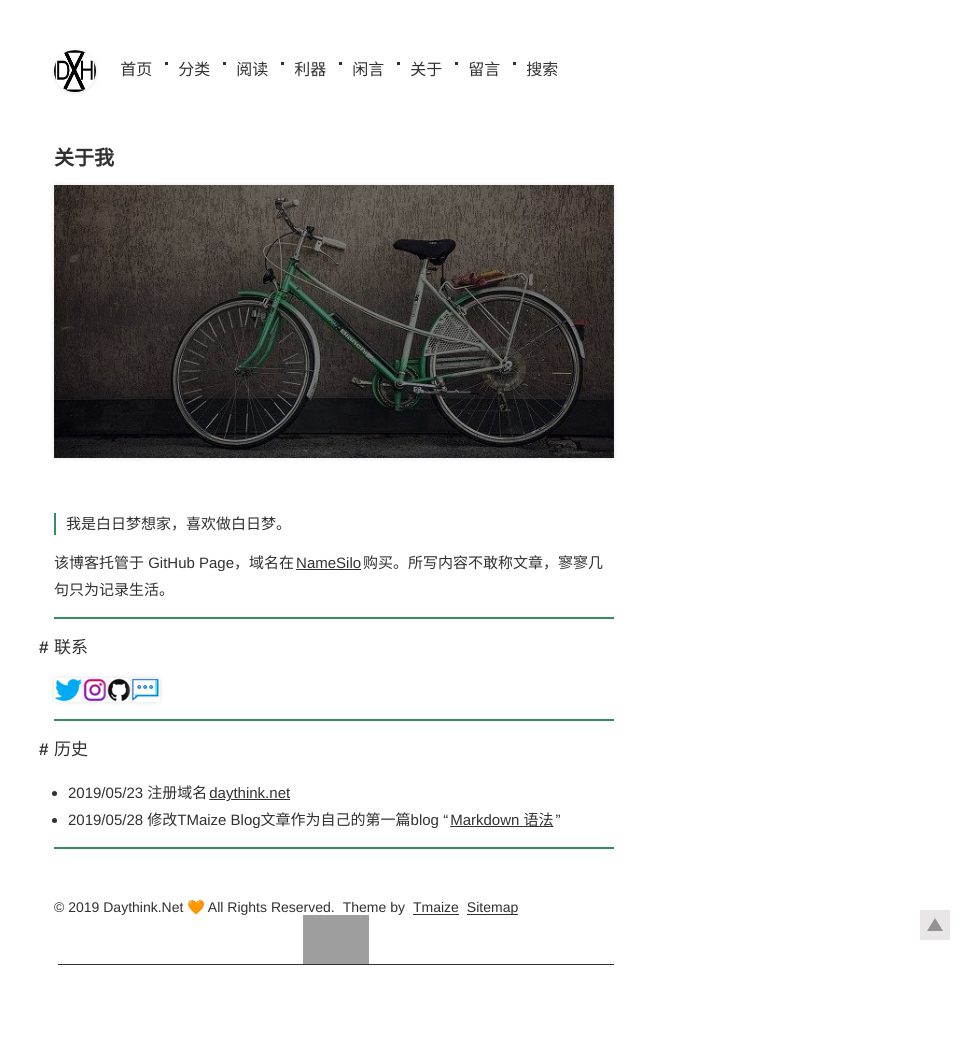
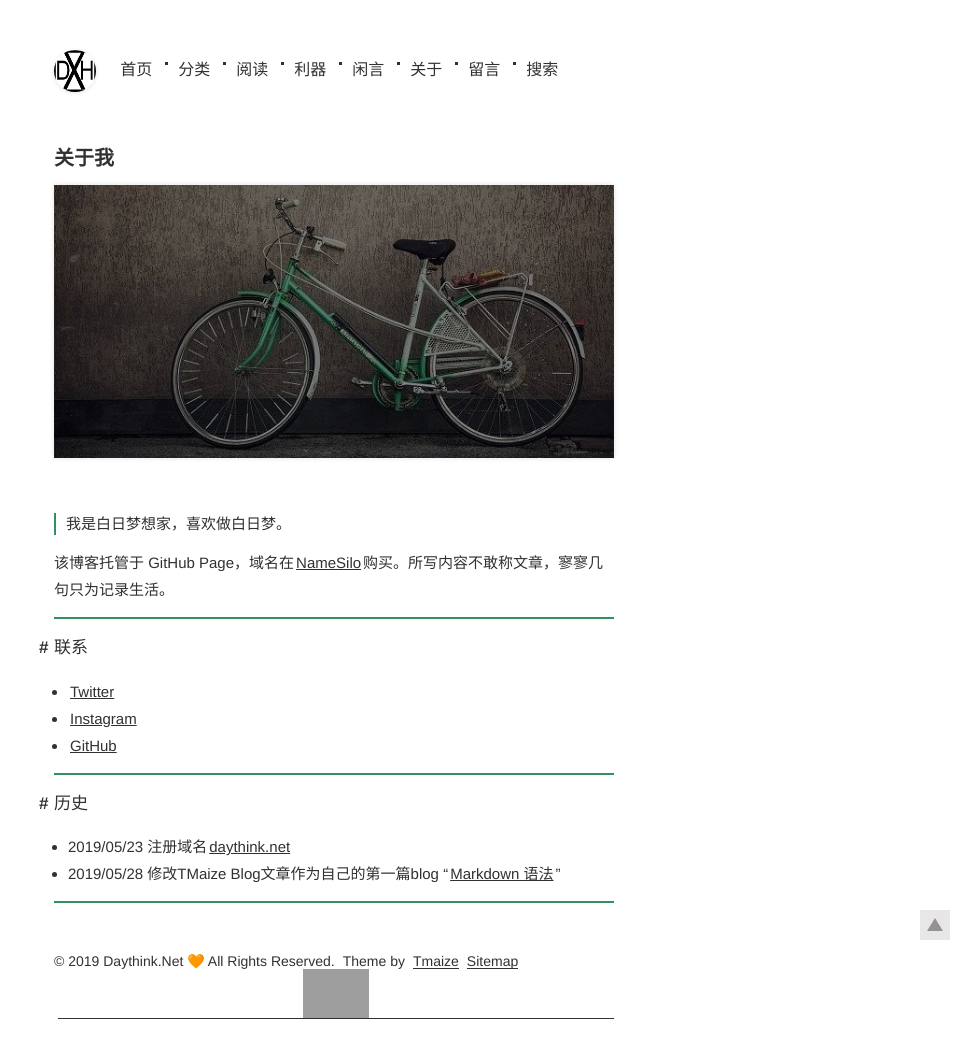
Before and after one commit to Devinteng/blog3, a Jekyll site: the page built from pages/关于.md, in a window 1280 px wide. Shown: the whole page, without its empty margins (306-1280 px from the left). Built offline with Jekyll 4.4.1, drawn with Linux system fonts in a browser that asks for light colours; before the commit the page ends 985 px from its top, so only the background shows below that; grey boxes are pictures that could not be loaded.

Commit message:
Update 关于.md

```diff
--- a/pages/关于.md
+++ b/pages/关于.md
@@ -14,7 +14,9 @@ title: 关于我
 ***
 ## 联系
 
-<a href="https://twitter.com/caiwoshiwho" target="_blank"><img src="/img/twitter-logo.png" align="left"> </a> <a href="https://www.instagram.com/caiwoshiwho/" target="_blank"><img src="/img/instagram-logo.png" align="left"> </a> <a href="https://github.com/Devinteng" target="_blank"><img src="/img/Github-logo.png" align="left"> </a> <a href="https://daythink.net/pages/%E7%95%99%E8%A8%80.html" target="_blank"><img src="/img/chat-logo.png" align="left"> </a>
++ [Twitter](https://twitter.com/caiwoshiwho)
++ [Instagram](https://www.instagram.com/caiwoshiwho/)
++ [GitHub](https://github.com/Devinteng)
 
 ***
 ## 历史
```
